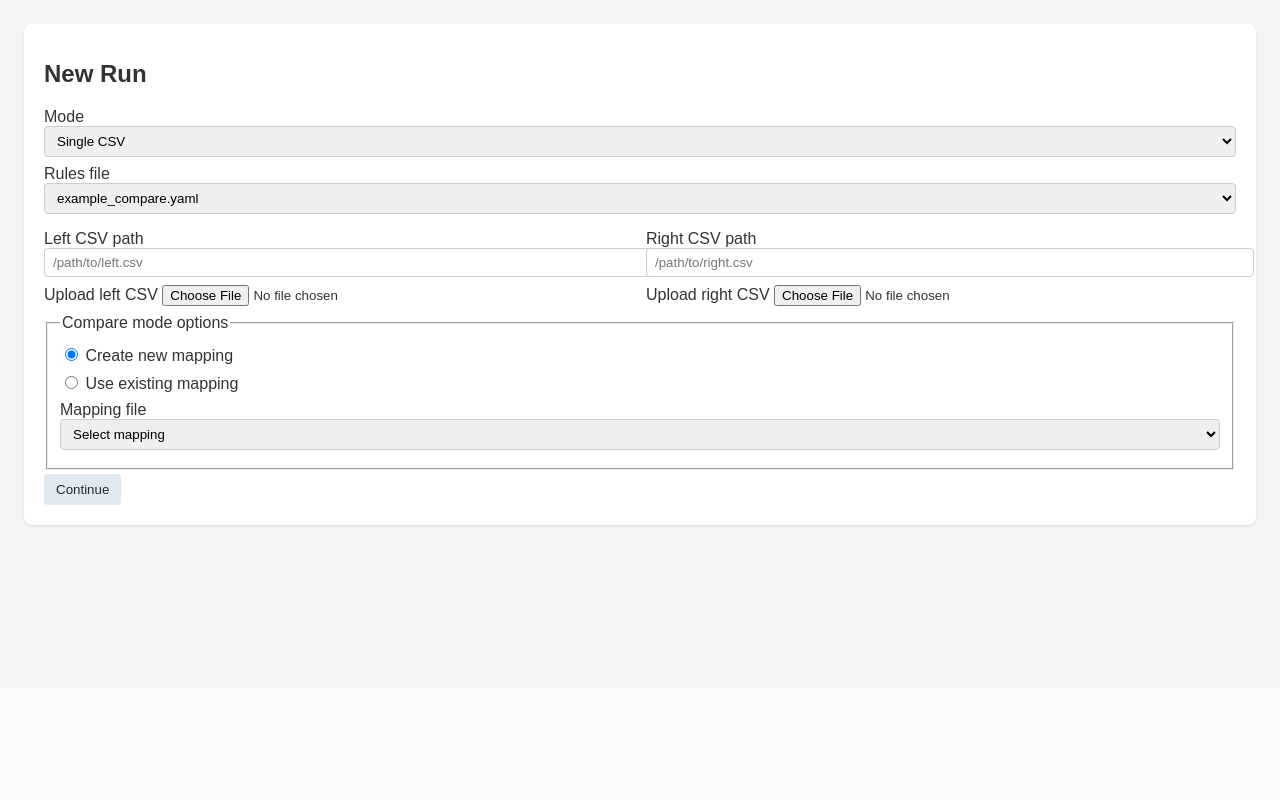
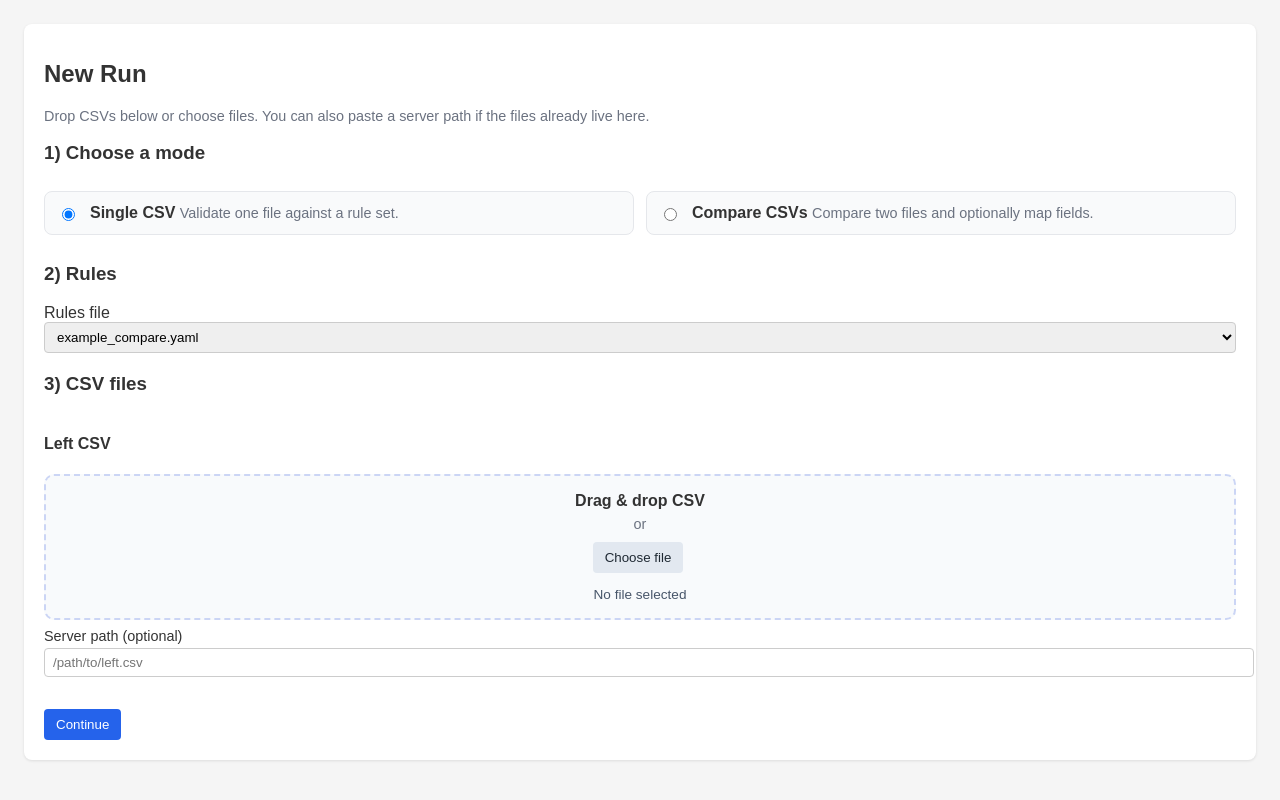
Before and after one commit to shadman-a/python-validator, a FastAPI app: page /new in a window 1280 px wide. Shown: the part 112-912 px from the top of the page. Before the commit the page ends 639 px from the top, so only its background shows below. Run offline with FastAPI, Linux system fonts and the light colour scheme.

Commit message:
Improve new run upload experience

```diff
--- a/src/web/static/app.css
+++ b/src/web/static/app.css
@@ -107,3 +107,84 @@ textarea {
   width: 100%;
   min-height: 200px;
 }
+
+.muted {
+  color: #6b7280;
+  font-size: 0.9rem;
+}
+
+.form-section {
+  margin-bottom: 20px;
+}
+
+.option-grid {
+  display: grid;
+  gap: 12px;
+  grid-template-columns: repeat(auto-fit, minmax(220px, 1fr));
+}
+
+.option-card {
+  display: flex;
+  gap: 12px;
+  align-items: flex-start;
+  padding: 12px;
+  border: 1px solid #e5e7eb;
+  border-radius: 8px;
+  background: #f9fafb;
+}
+
+.option-card input {
+  margin-top: 4px;
+}
+
+.dropzone {
+  border: 2px dashed #cbd5f5;
+  border-radius: 10px;
+  padding: 16px;
+  background: #f8fafc;
+  text-align: center;
+  transition: border-color 0.2s ease, background 0.2s ease;
+  margin-bottom: 8px;
+  cursor: pointer;
+}
+
+.dropzone.dragover {
+  border-color: #2563eb;
+  background: #eff6ff;
+}
+
+.dropzone-content {
+  display: grid;
+  gap: 6px;
+  justify-items: center;
+}
+
+.file-input {
+  display: none;
+}
+
+.file-name {
+  display: block;
+  margin-top: 10px;
+  font-size: 0.85rem;
+  color: #475569;
+}
+
+.helper {
+  font-size: 0.9rem;
+}
+
+.helper input,
+.helper select {
+  margin-top: 4px;
+}
+
+fieldset.compact {
+  border: 1px solid #e5e7eb;
+  border-radius: 8px;
+  padding: 12px;
+}
+
+fieldset.compact label {
+  margin: 6px 0;
+}
--- a/src/web/static/app.js
+++ b/src/web/static/app.js
@@ -102,8 +102,102 @@ function setupCopyYaml() {
   });
 }
 
+function setupNewRunForm() {
+  const form = document.querySelector('[data-new-run]');
+  if (!form) return;
+
+  const modeInputs = Array.from(form.querySelectorAll('input[name="mode"]'));
+  const mappingInputs = Array.from(form.querySelectorAll('input[name="mapping_choice"]'));
+  const compareOnlyEls = Array.from(form.querySelectorAll('[data-compare-only]'));
+  const mappingSelectWrapper = form.querySelector('[data-mapping-select]');
+  const mappingSelect = form.querySelector('select[name="mapping_file"]');
+
+  function getCheckedValue(inputs) {
+    return (inputs.find(input => input.checked) || {}).value;
+  }
+
+  function toggleCompareMode() {
+    const mode = getCheckedValue(modeInputs);
+    const showCompare = mode === 'compare';
+    compareOnlyEls.forEach(el => {
+      el.style.display = showCompare ? '' : 'none';
+    });
+    if (!showCompare && mappingSelect) {
+      mappingSelect.value = '';
+    }
+  }
+
+  function toggleMappingSelect() {
+    const choice = getCheckedValue(mappingInputs);
+    const showSelect = choice === 'existing';
+    if (mappingSelectWrapper) {
+      mappingSelectWrapper.style.display = showSelect ? '' : 'none';
+    }
+    if (!showSelect && mappingSelect) {
+      mappingSelect.value = '';
+    }
+  }
+
+  modeInputs.forEach(input => input.addEventListener('change', () => {
+    toggleCompareMode();
+    toggleMappingSelect();
+  }));
+  mappingInputs.forEach(input => input.addEventListener('change', toggleMappingSelect));
+
+  toggleCompareMode();
+  toggleMappingSelect();
+
+  form.querySelectorAll('[data-dropzone]').forEach(dropzone => {
+    const input = dropzone.querySelector('input[type="file"]');
+    const nameLabel = dropzone.querySelector('[data-file-name]');
+    const button = dropzone.querySelector('[data-dropzone-button]');
+
+    function updateNameLabel() {
+      if (!nameLabel) return;
+      const files = input.files;
+      nameLabel.textContent = files && files.length ? files[0].name : 'No file selected';
+    }
+
+    function openPicker() {
+      if (input) input.click();
+    }
+
+    dropzone.addEventListener('click', event => {
+      if (event.target.closest('[data-dropzone-button]')) return;
+      openPicker();
+    });
+
+    if (button) {
+      button.addEventListener('click', openPicker);
+    }
+
+    dropzone.addEventListener('dragover', event => {
+      event.preventDefault();
+      dropzone.classList.add('dragover');
+    });
+
+    dropzone.addEventListener('dragleave', () => {
+      dropzone.classList.remove('dragover');
+    });
+
+    dropzone.addEventListener('drop', event => {
+      event.preventDefault();
+      dropzone.classList.remove('dragover');
+      const files = event.dataTransfer.files;
+      if (!files || !files.length || !input) return;
+      input.files = files;
+      updateNameLabel();
+    });
+
+    if (input) {
+      input.addEventListener('change', updateNameLabel);
+    }
+  });
+}
+
 document.addEventListener('DOMContentLoaded', () => {
   setupIssueFilters();
   setupMappingTable();
   setupCopyYaml();
+  setupNewRunForm();
 });
--- a/src/web/templates/new_run.html
+++ b/src/web/templates/new_run.html
@@ -2,15 +2,31 @@
 {% block content %}
 <section class="card">
   <h2>New Run</h2>
+  <p class="muted">Drop CSVs below or choose files. You can also paste a server path if the files already live here.</p>
   {% if error %}<p class="error">{{ error }}</p>{% endif %}
-  <form method="post" enctype="multipart/form-data">
-    <label>Mode
-      <select name="mode">
-        <option value="single">Single CSV</option>
-        <option value="compare">Compare CSVs</option>
-      </select>
+  <form method="post" enctype="multipart/form-data" data-new-run>
+    <div class="form-section">
+      <h3>1) Choose a mode</h3>
+      <div class="option-grid">
+        <label class="option-card">
+          <input type="radio" name="mode" value="single" checked />
+          <div>
+            <strong>Single CSV</strong>
+            <span class="muted">Validate one file against a rule set.</span>
+          </div>
         </label>
+        <label class="option-card">
+          <input type="radio" name="mode" value="compare" />
+          <div>
+            <strong>Compare CSVs</strong>
+            <span class="muted">Compare two files and optionally map fields.</span>
+          </div>
+        </label>
+      </div>
+    </div>
 
+    <div class="form-section">
+      <h3>2) Rules</h3>
       <label>Rules file
         <select name="rule_file">
           {% for rule in rules %}
@@ -18,27 +34,47 @@
           {% endfor %}
         </select>
       </label>
+    </div>
 
+    <div class="form-section">
+      <h3>3) CSV files</h3>
       <div class="form-grid">
         <div>
-        <label>Left CSV path
+          <h4>Left CSV</h4>
+          <div class="dropzone" data-dropzone>
+            <input class="file-input" type="file" name="left_upload" accept=".csv,text/csv" />
+            <div class="dropzone-content">
+              <strong>Drag & drop CSV</strong>
+              <span class="muted">or</span>
+              <button type="button" class="button" data-dropzone-button>Choose file</button>
+            </div>
+            <span class="file-name" data-file-name>No file selected</span>
+          </div>
+          <label class="helper">Server path (optional)
             <input type="text" name="left_path" placeholder="/path/to/left.csv" />
           </label>
-        <label>Upload left CSV
-          <input type="file" name="left_upload" />
-        </label>
         </div>
-      <div>
-        <label>Right CSV path
+        <div data-right-pane data-compare-only>
+          <h4>Right CSV</h4>
+          <div class="dropzone" data-dropzone>
+            <input class="file-input" type="file" name="right_upload" accept=".csv,text/csv" />
+            <div class="dropzone-content">
+              <strong>Drag & drop CSV</strong>
+              <span class="muted">or</span>
+              <button type="button" class="button" data-dropzone-button>Choose file</button>
+            </div>
+            <span class="file-name" data-file-name>No file selected</span>
+          </div>
+          <label class="helper">Server path (optional)
             <input type="text" name="right_path" placeholder="/path/to/right.csv" />
-        </label>
-        <label>Upload right CSV
-          <input type="file" name="right_upload" />
           </label>
         </div>
       </div>
+    </div>
 
-    <fieldset>
+    <div class="form-section" data-compare-only>
+      <h3>4) Mapping</h3>
+      <fieldset class="compact" data-mapping-choice>
         <legend>Compare mode options</legend>
         <label>
           <input type="radio" name="mapping_choice" value="create" checked /> Create new mapping
@@ -46,7 +82,7 @@
         <label>
           <input type="radio" name="mapping_choice" value="existing" /> Use existing mapping
         </label>
-      <label>Mapping file
+        <label data-mapping-select class="helper">Mapping file
           <select name="mapping_file">
             <option value="">Select mapping</option>
             {% for mapping in mappings %}
@@ -55,8 +91,9 @@
           </select>
         </label>
       </fieldset>
+    </div>
 
-    <button class="button" type="submit">Continue</button>
+    <button class="button primary" type="submit">Continue</button>
   </form>
 </section>
 {% endblock %}
```
Lines whose indentation alone changed are shown as unchanged.
